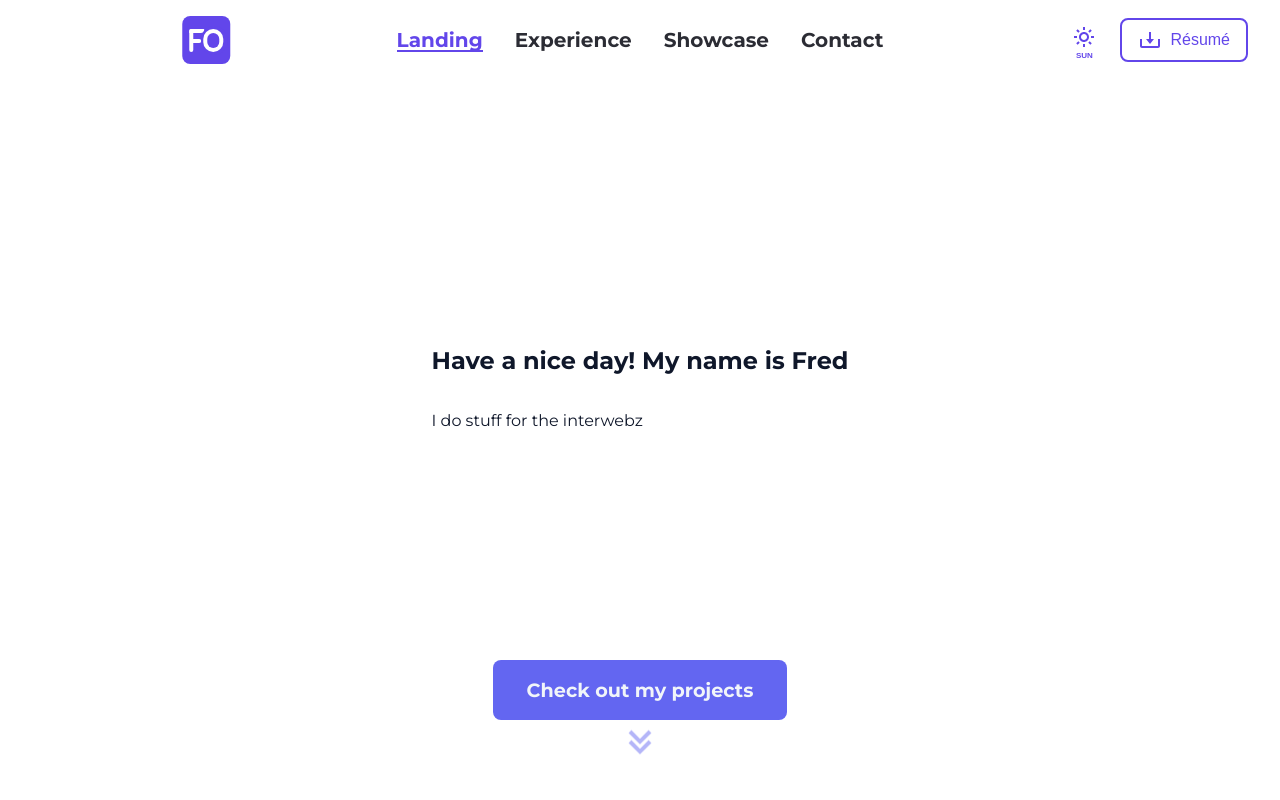
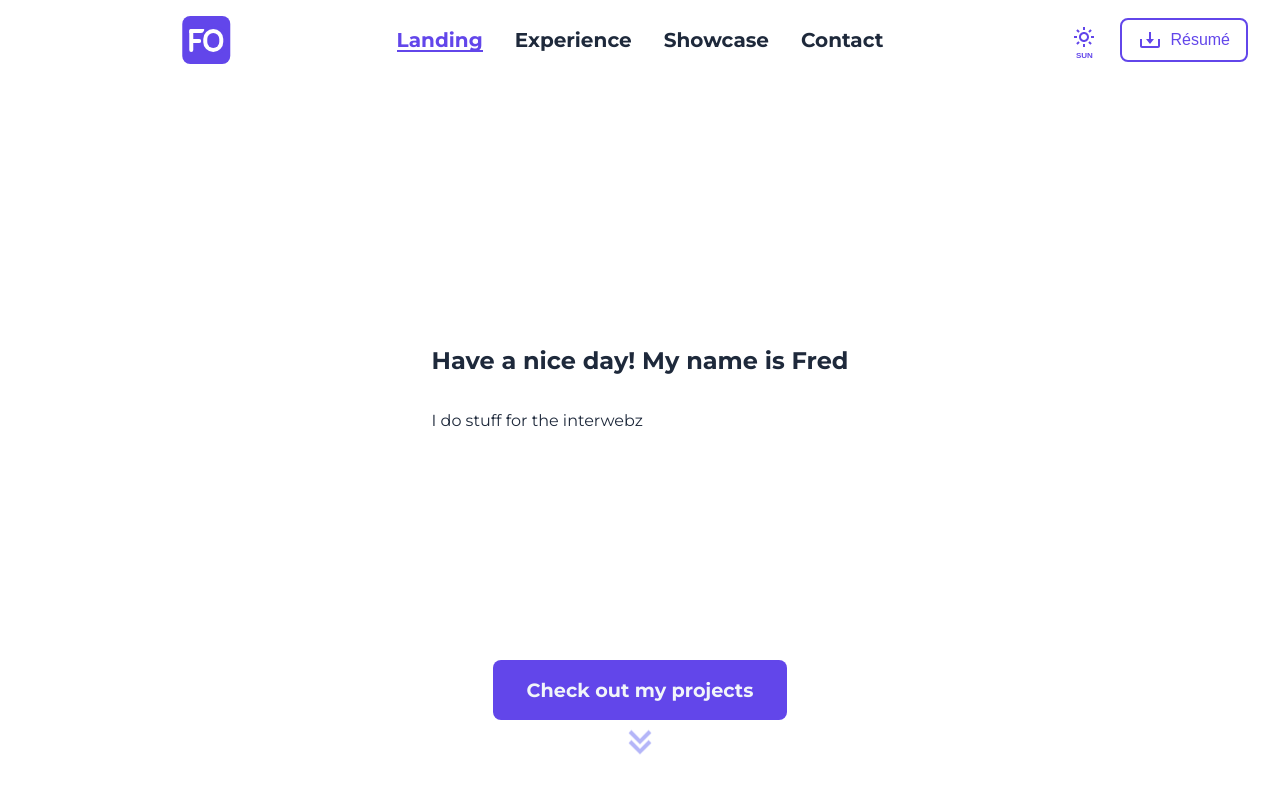
Before and after one commit to Seeru-crypto/aurora_front, a Next.js app: page / in a window 1280 px wide. Shown: the top 800 px of the page. Built offline with nearby package versions, Linux system fonts and the light colour scheme.

Commit message:
refactor(timeline-view): Update theme styles

```diff
--- a/src/Themes.ts
+++ b/src/Themes.ts
@@ -7,6 +7,21 @@ const red = {
   $600: '#DC2626',
   $700: '#B91C1C',
 };
+
+const lime = {
+  $300: '#bef264',
+  $400: '#a3e635',
+  $500: '#84cc16',
+  $600: '#65a30d',
+}
+
+const emerald = {
+  $300: '#6ee7b7',
+  $400: '#34d399',
+  $500: '#10b981',
+  $600: '#059669',
+  $700: '#047857',
+}
 
 const size = {
   $100: '8px',
@@ -20,19 +35,32 @@ const size = {
   $900: '128px',
 };
 
+const violet = {
+  $100: '#ede9fe',
+  $200: '#ddd6fe',
+  $300: '#c4b5fd',
+  $400: '#a78bfa',
+  $500: '#7f5af0',
+  $600: '#7c3aed',
+  $700: '#6d28d9',
+  $800: '#5b21b6',
+  $900: '#4c1d95',
+};
+
 const primaryColor = {
   $100: '#E0E7FF',
   $200: '#C7D2FE',
   $300: '#A5B4FC',
   $400: '#818CF8',
   $500: '#6366F1',
-  $600: '#4F46E5',
+  $600: '#6246ea',
   $700: '#4338CA',
   $800: '#3730A3',
   $900: '#312E81',
 };
 
 const gray = {
+  $50: '#fffffe',
   $100: '#f1f5f9',
   $200: '#e2e8f0',
   $300: '#cbd5e1',
@@ -42,42 +70,59 @@ const gray = {
   $700: '#334155',
   $800: '#1e293b',
   $900: '#0f172a',
+  $950: '#16161a'
 };
 
 export const baseTheme = {
-  blurAmount: '8px',
-  borderRadius: '8px',
-  positive: '#2cb67d',
-  negative: '#e45858',
+  blurAmount: size.$100,
+  borderRadius: size.$100,
+  positive: emerald.$500,
+  negative: red.$500,
   transition: '350ms linear',
   primaryFont: "'Montserrat', sans-serif",
   secondaryFont: "'IBM Plex Mono', monospace",
-  black: '#000',
-  white: '#fff',
-  frontend: '#c0392b',
-  backend: '#27ae60',
-  database: '#2980b9',
-  other: '#8e44ad',
+  frontend: red.$300,
+  backend: emerald.$300,
+  database: lime.$400,
+  other: primaryColor.$300,
   red,
   gray,
   primaryColor,
   size,
+  lime,
+  emerald,
+  violet
 };
 
 export const DayTheme = {
   ...baseTheme,
-  background: '#fffffe',
-  primary: '#6246ea',
-  secondary: '#d1d1e9',
-  textColor: '#2b2c34',
+  background: gray.$50,
+  primary: primaryColor.$600,
+  secondary: primaryColor.$100,
+  textColor: gray.$800,
+  showCaseBoxShadowColor:primaryColor.$200,
+  archiveTableHeaderBkgColor: primaryColor.$400,
+  arhiveTableHoverBkgColor: violet.$400,
+  arhiveTableHoverColor: gray.$100,
+  arhiveTableDetailColor: gray.$500,
+  detailTextColor: gray.$500,
+  buttonTextColor: gray.$100,
+  buttonHoverTextColor: gray.$900,
+  buttonHoverBkgColor: primaryColor.$400
 };
 
 export const NightTheme = {
   ...baseTheme,
-  background: '#16161a',
-  primary: '#7f5af0',
-  secondary: '#72757e',
-  textColor: '#94a1b2',
-};
-
+  background: gray.$950,
+  primary: violet.$500,
+  secondary: gray.$600,
+  textColor: gray.$300,
+  showCaseBoxShadowColor: primaryColor.$700,
+  archiveTableHeaderBkgColor: violet.$800,
+  arhiveTableHoverBkgColor: violet.$400,
+  arhiveTableHoverColor: gray.$900,
+  arhiveTableDetailColor: gray.$500,
+  buttonHoverTextColor: gray.$900,
+  buttonHoverBkgColor: violet.$300
+}
 export type FredTheme = typeof baseTheme & (typeof DayTheme | typeof NightTheme) & DefaultTheme;
--- a/src/components/experience/SectionCounter.tsx
+++ b/src/components/experience/SectionCounter.tsx
@@ -66,17 +66,16 @@ const SectionCounterStyle = styled.div`
 
   .icon {
     font-size: ${(props) => props.theme.size.$400};
-    margin: 0.5rem 0;
+    padding: 0.5rem 0;
   }
 
   .sectionCard {
     display: flex;
     flex-direction: column;
-    justify-content: center;
+    justify-content: normal;
     align-items: center;
     box-shadow: 0 4px 8px 0 rgba(0, 0, 0, 0.2);
     border: 2px solid ${(props) => props.theme.primaryColor.$100};
-    color: ${(props) => props.theme.gray.$700};
     min-width: 21%;
     border-radius: 1rem;
     flex: 1 1 auto;
--- a/src/components/landing/CtaButton.tsx
+++ b/src/components/landing/CtaButton.tsx
@@ -28,7 +28,7 @@ const CtaStyle = styled.div<{
   position: relative;
 
   .cta {
-    background-color: ${(props) => (props.activeTheme === ActiveTheme.DAY ? props.theme.primaryColor.$500 : props.theme.primaryColor.$100)};;
+    background-color: ${(props) => props.theme.primary};
     border: 2px solid transparent;
     border-radius: ${(props) => props.theme.borderRadius};
     cursor: pointer;
--- a/src/components/landing/LandingPage.tsx
+++ b/src/components/landing/LandingPage.tsx
@@ -57,6 +57,6 @@ const LandingStyle = styled.section`
     flex-flow: column wrap;
     flex-grow: 1;
     justify-content: center;
-    color: ${(props) => props.theme.gray.$900};
+    color: ${(props) => props.theme.textColor};
   }
 `;
--- a/src/components/util/Button.tsx
+++ b/src/components/util/Button.tsx
@@ -31,7 +31,7 @@ export default Button;
 
 const DefaultStyles = css`
   background-color: ${(props) => props.theme.primary};
-  color: ${(props) => props.theme.white};
+  color: ${(props) => props.theme.buttonTextColor};
 
   > svg {
     fill: ${(props) => props.theme.primary};
@@ -41,9 +41,9 @@ const DefaultStyles = css`
 
   &.active,
   :hover {
-    background-color: ${(props) => props.theme.secondary};
+    background-color: ${(props) => props.theme.buttonHoverBkgColor};
     border-color: ${(props) => props.theme.secondary};
-    color: ${(props) => props.theme.background};
+    color: ${(props) => props.theme.buttonHoverTextColor};
 
     > svg {
       fill: ${(props) => props.theme.background};
@@ -65,7 +65,7 @@ const GhostStyles = css`
   &.active,
   :hover {
     background-color: ${(props) => props.theme.primary};
-    color: ${(props) => props.theme.white};
+    color: ${(props) => props.theme.gray.$900};
 
     > svg {
       fill: ${(props) => props.theme.white};
--- a/src/components/work/Archive.tsx
+++ b/src/components/work/Archive.tsx
@@ -67,7 +67,7 @@ const ArchiveStyle = styled.div`
     }
 
     .tableHeader {
-      background-color: ${(props) => props.theme.primary};
+      background-color: ${(props) => props.theme.archiveTableHeaderBkgColor};
       color: ${(props) => props.theme.textColor};
 
       th {
@@ -80,7 +80,12 @@ const ArchiveStyle = styled.div`
       transition: background-color ${(props) => props.theme.transition};
 
       :hover {
-        background-color: ${(props) => lighten(0.2, props.theme.primary)};
+        background-color: ${(props) => (props.theme.arhiveTableHoverBkgColor)};
+        color: ${(props) => (props.theme.arhiveTableHoverColor)};
+
+        .projectType{
+          color: ${(props) => (props.theme.arhiveTableHoverColor)};
+        }
       }
     }
 
@@ -94,7 +99,7 @@ const ArchiveStyle = styled.div`
 
     .projectType {
       font-size: 0.7rem;
-      color: #6f6e6ef3;
+      color: ${(props) => props.theme.detailTextColor};
     }
   }
 `;
@@ -108,13 +113,12 @@ const ArchiveIconStyle = styled.a`
   margin: 0 0.5rem;
 
   svg {
-    fill: ${(props) => props.theme.secondary};
+    fill: transparent;
     transition: fill ${(props) => props.theme.transition}, transform ${(props) => props.theme.transition};
   }
 
   :hover svg {
-    fill: ${(props) => props.theme.primary};
-
+    stroke: ${(props) => props.theme.secondary};
     transform: translate3d(0, -15%, 0);
   }
 `;
--- a/src/components/work/Card.tsx
+++ b/src/components/work/Card.tsx
@@ -82,7 +82,7 @@ export default Card;
 const CardStyle = styled.div`
   margin: 1rem;
   overflow: auto;
-  box-shadow: 0 15px 50px ${(props) => props.theme.secondary};
+  box-shadow: 0 15px 50px ${(props) => props.theme.showCaseBoxShadowColor};
   margin-left: auto;
   margin-right: auto;
   width: 30%;
--- a/src/components/work/TopicBubble.tsx
+++ b/src/components/work/TopicBubble.tsx
@@ -11,24 +11,30 @@ export default function TopicBubble({ topic, techTypes }: { topic: string; techT
 }
 
 const TopicStyle = styled.div<{ topicType: string | undefined }>`
-  border: 2px solid yellow;
+  background-color: ${(props) => props.theme.gray.$400};
+
   width: fit-content;
-  padding: 0.15rem 0.25rem;
+  padding: 0.15rem 0.3rem;
   border-radius: 0.25rem;
   margin: 0.15rem;
+  font-size: ${(props) => props.theme.size.$200};;
 
   &.front {
-    border-color: ${(props) => props.theme.frontend};
+    background-color: ${(props) => props.theme.frontend};
+    color: ${(props) => props.theme.gray.$50};
   }
 
   &.back {
-    border-color: ${(props) => props.theme.backend};
+    background-color: ${(props) => props.theme.backend};
+    color: ${(props) => props.theme.gray.$50};
   }
 
   &.other {
-    border-color: ${(props) => props.theme.other};
+    background-color: ${(props) => props.theme.other};
+    color: ${(props) => props.theme.gray.$50};
   }
   &.db {
-    border-color: ${(props) => props.theme.database};
+    background-color: ${(props) => props.theme.database};
+    color: ${(props) => props.theme.gray.$50};
   }
 `;
```
Also changed, not shown: src/components/layout/Header.tsx (line endings or trailing spaces).
